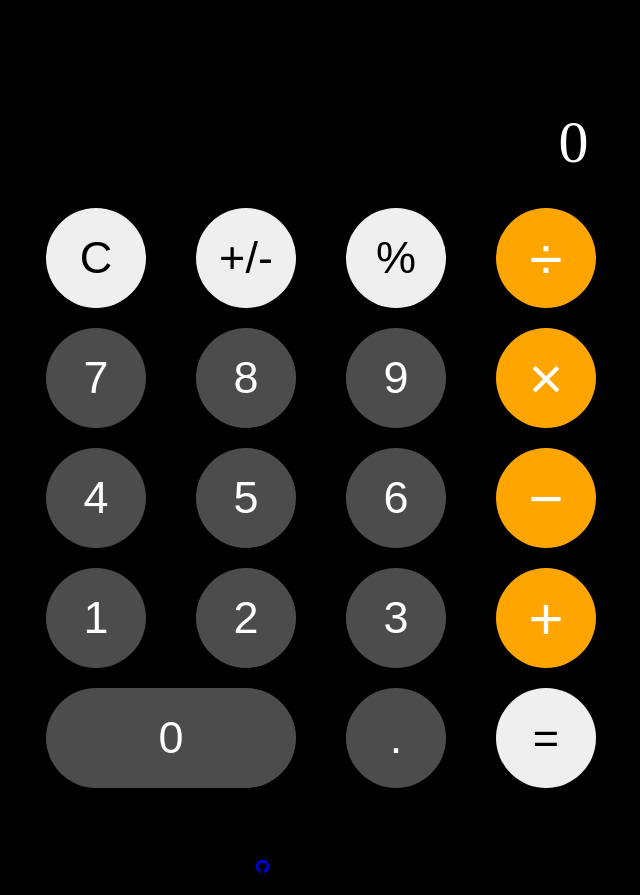
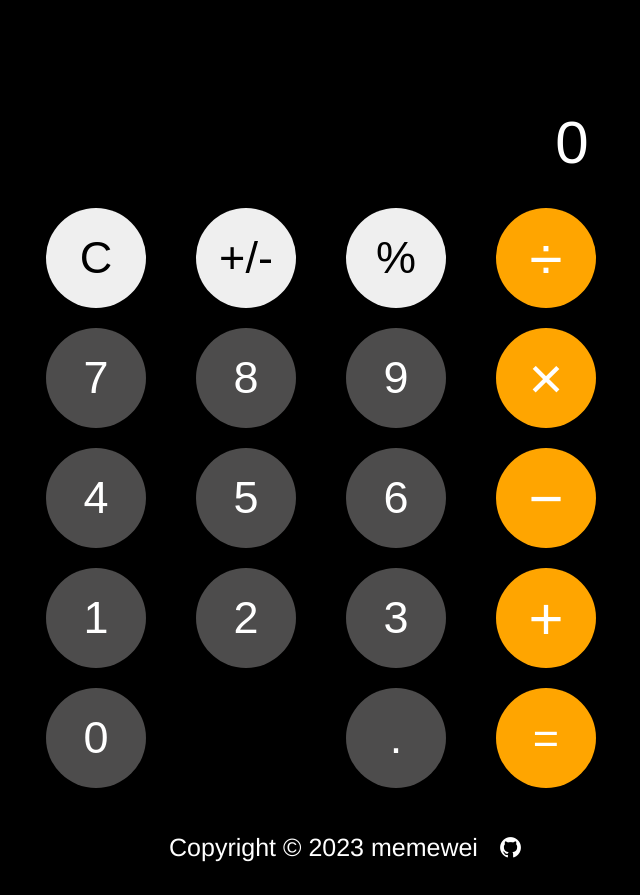
Before and after one commit to memewei/calculator, a plain HTML site: page index.html in a window 1280 px wide. Shown: the whole page, without its empty margins (294-934 px from the left). Drawn offline with nearby package versions, Linux system fonts and the light colour scheme.

Commit message:
Finish styling

```diff
--- a/style.css
+++ b/style.css
@@ -1,6 +1,7 @@
 :root{
     margin: 0;
     padding: 0;
+    font-family: Arial, Helvetica, sans-serif;
 }
 
 body{
@@ -29,7 +30,6 @@ main{
     font-size: 60px;
     display: flex;
     flex-direction: column;
-    gap: 20px;
 }
 
 #grid{
@@ -57,19 +57,36 @@ button{
     color: white;
 }
 
-#zero{
-    width: 250px;
-}
-
 .hide#zero{
     opacity: 0;
     width: 100px;
 }
 
+#equal{
+    background-color: orange;
+    color: white;
+}
+
 .prev-screen{
     min-height: 80px;
+    font-size: 40px;
+    padding-top: 20px;
 }
 
 .current-screen{
     min-height: 100px;
 }
+
+footer{
+    color: white;
+    display: flex;
+    justify-content: center;
+    align-items: center;
+    gap: 20px;
+    font-size: 25px;
+    font-family: Helvetica;
+}
+
+i{
+    color: white;
+}
```
